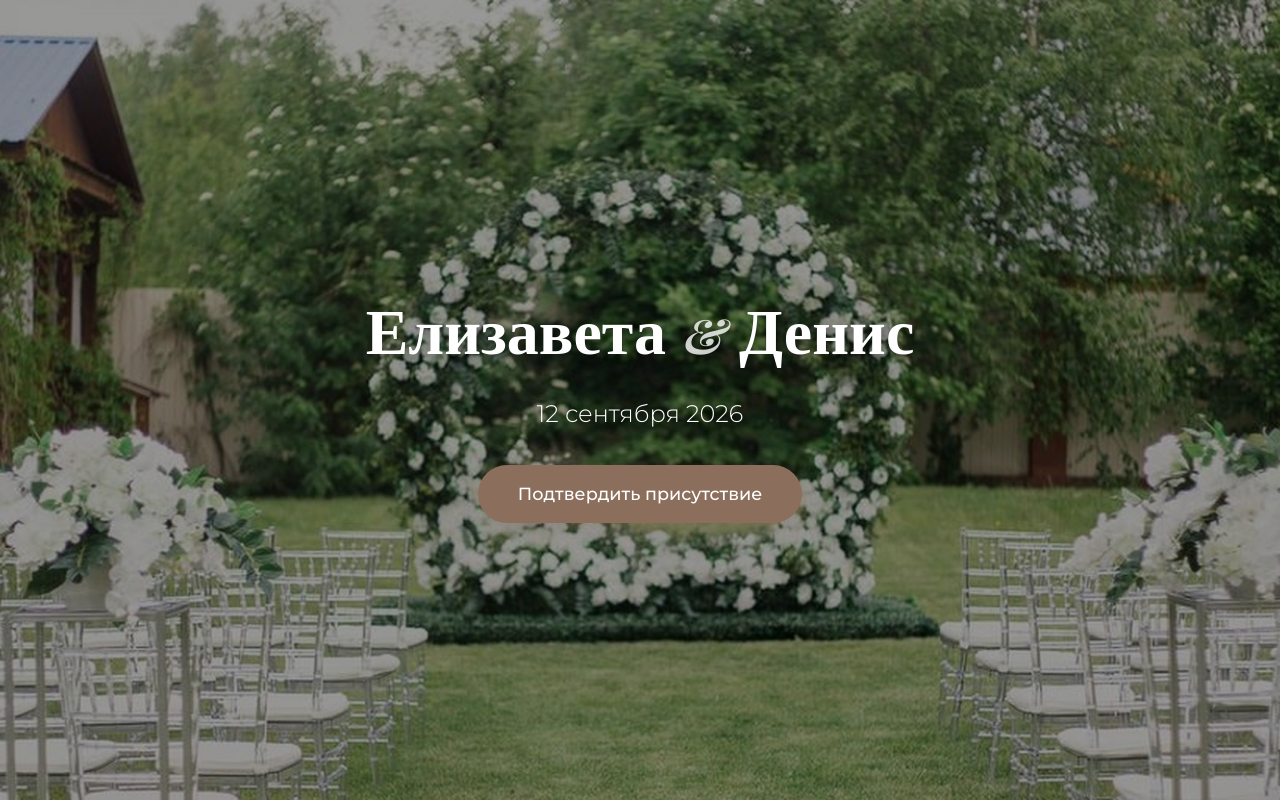
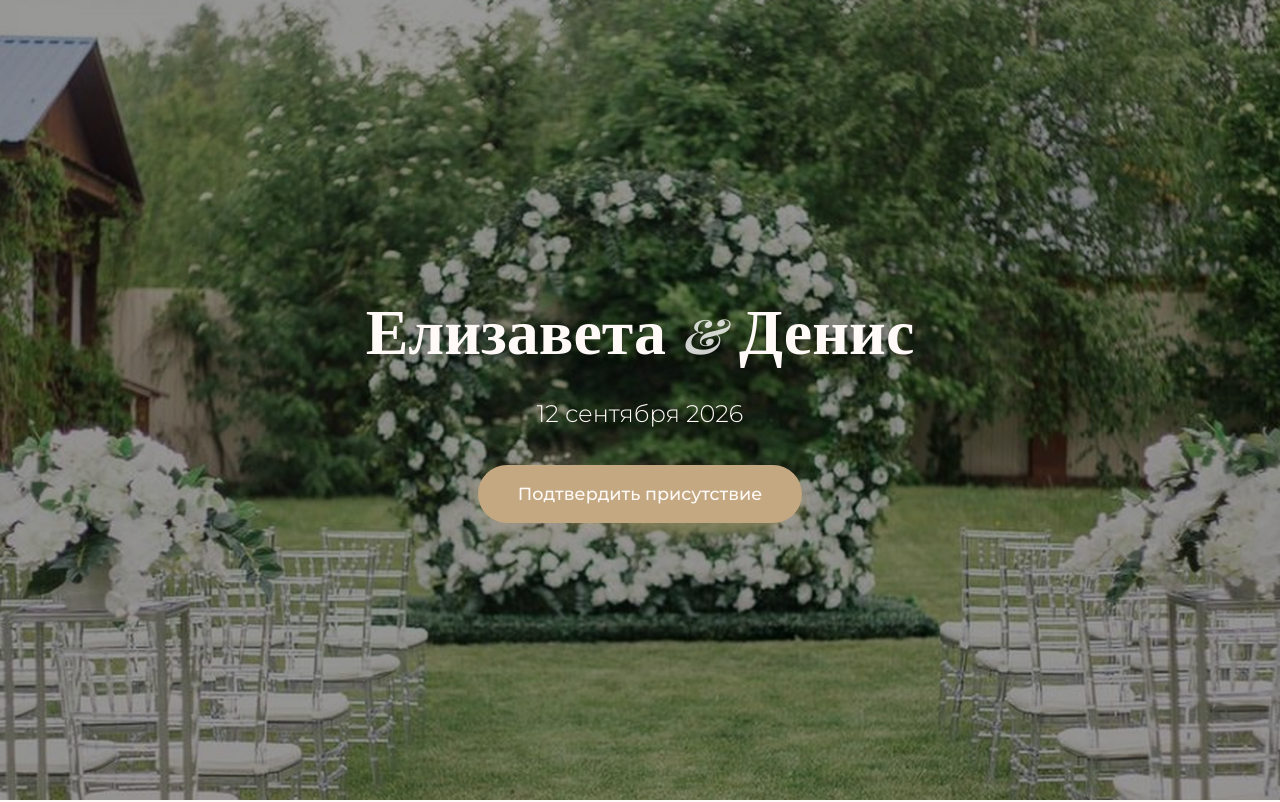
Before and after one commit to 5h4r3r/invitation, a Vue app: page / in a window 1280 px wide. Shown: the top 802 px of the page. Built offline with nearby package versions, Linux system fonts and the light colour scheme; a web font is replaced by a local one.

Commit message:
update color scheme: Cloud Dancer palette

```diff
--- a/src/assets/main.css
+++ b/src/assets/main.css
@@ -1,10 +1,10 @@
 :root {
-  --pink: #e8d5d0;
-  --champagne: #ede0c8;
-  --white: #ffffff;
-  --accent: #8b6f5c;
-  --text-dark: #3d3d3d;
-  --text-light: #6b6b6b;
+  --pink: #f0e6d8;
+  --champagne: #e8dbc8;
+  --white: #fffaf7;
+  --accent: #c4a882;
+  --text-dark: #3d2c2a;
+  --text-light: #7a6b63;
 }
 
 * {
@@ -102,13 +102,13 @@ h1, h2, h3, h4 {
   font-size: 1.1rem;
   font-weight: 500;
   transition: all 0.3s ease;
-  box-shadow: 0 4px 15px rgba(139, 111, 92, 0.3);
+  box-shadow: 0 4px 15px rgba(196, 168, 130, 0.3);
 }
 
 .hero .cta-button:hover {
-  background: #6d5548;
+  background: #b09470;
   transform: translateY(-3px);
-  box-shadow: 0 6px 20px rgba(139, 111, 92, 0.4);
+  box-shadow: 0 6px 20px rgba(196, 168, 130, 0.4);
 }
 
 /* Section Styles */
@@ -442,7 +442,7 @@ section {
 }
 
 .submit-button:hover {
-  background: #6d5548;
+  background: #b09470;
   transform: translateY(-2px);
 }
 
--- a/src/components/FaqSection.vue
+++ b/src/components/FaqSection.vue
@@ -79,7 +79,7 @@ const items = [
 }
 
 .faq-question:hover {
-  background: rgba(139, 111, 92, 0.04);
+  background: rgba(196, 168, 130, 0.04);
 }
 
 .faq-arrow {
--- a/src/components/MapSection.vue
+++ b/src/components/MapSection.vue
@@ -70,7 +70,7 @@ onMounted(() => {
 }
 
 .map-button:hover {
-  background: #6d5548;
+  background: #b09470;
   transform: translateY(-2px);
 }
 
--- a/src/components/PhotoGallery.vue
+++ b/src/components/PhotoGallery.vue
@@ -81,7 +81,7 @@ defineProps({
 }
 
 .photo-button:hover {
-  background: #6d5548;
+  background: #b09470;
   transform: translateY(-2px);
 }
 </style>
```
